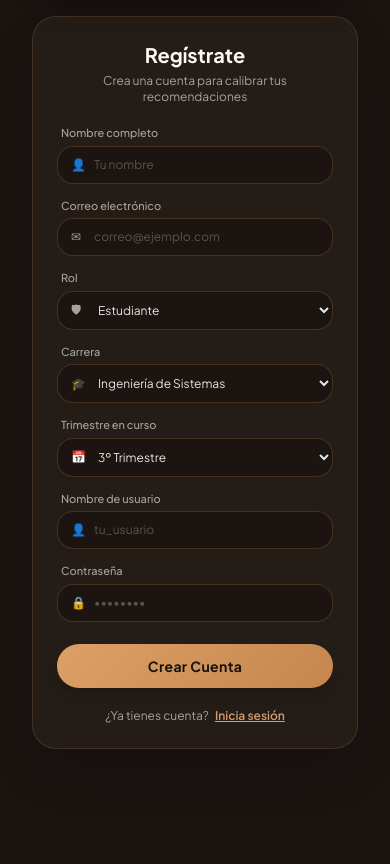
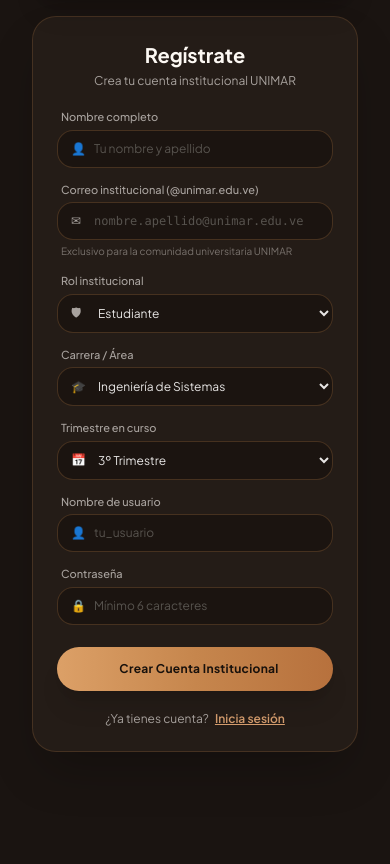
Before and after one commit to oscakr/Caramel, a FastAPI app: page /register in a window 390 px wide. Shown: the part 228-1092 px from the top of the page. Before the commit the page ends 977 px from the top, so only its background shows below. Run offline with FastAPI, Linux system fonts and the light colour scheme; some libraries are stand-ins or nearby versions.

Commit message:
feat: enforce unimar.edu.ve institutional email validation and smooth UX

```diff
--- a/app/templates/register.html
+++ b/app/templates/register.html
@@ -3,7 +3,17 @@
 {% block title %}Caramel - Regístrate{% endblock %}
 
 {% block content %}
-<div class="flex flex-col items-center justify-center min-h-[90vh] py-4 px-4">
+<div class="flex flex-col items-center justify-center min-h-[90vh] py-4 px-4"
+  x-data="{
+    email: '{{ form_data.email if form_data and form_data.email else '' }}',
+    isSubmitting: false,
+    get isUnimarEmail() {
+      return this.email.trim().toLowerCase().endsWith('@unimar.edu.ve') && this.email.split('@')[0].length >= 2;
+    },
+    get hasAtSign() {
+      return this.email.includes('@');
+    }
+  }">
 
   <!-- Header Collage & Visual Banner -->
   <div class="relative w-full max-w-[380px] h-44 rounded-3xl overflow-hidden mb-4 border border-caramel-500/20 shadow-xl">
@@ -27,61 +37,83 @@
   <div class="w-full max-w-[380px] bg-[#241c17] p-6 rounded-3xl border border-caramel-500/20 shadow-2xl">
     <div class="text-center mb-5">
       <h2 class="text-xl font-bold text-[#fcf8f3]">Regístrate</h2>
-      <p class="text-xs text-stone-400 mt-1">Crea una cuenta para calibrar tus recomendaciones</p>
+      <p class="text-xs text-stone-400 mt-1">Crea tu cuenta institucional UNIMAR</p>
     </div>
 
     {% if error %}
-    <div class="mb-4 p-3 rounded-2xl bg-red-950/60 border border-red-500/30 text-red-300 text-xs text-center">
-      {{ error }}
+    <div class="mb-4 p-3 rounded-2xl bg-red-950/70 border border-red-500/40 text-red-300 text-xs text-center space-y-1">
+      <p class="font-semibold">{{ error }}</p>
     </div>
     {% endif %}
 
-    <form method="POST" action="/register" class="space-y-3.5">
+    <form method="POST" action="/register" @submit="isSubmitting = true" class="space-y-3.5">
       <!-- Nombre Completo -->
       <div>
         <label class="block text-[11px] font-medium text-stone-400 mb-1 ml-1">Nombre completo</label>
         <div class="relative">
           <span class="absolute inset-y-0 left-0 pl-3.5 flex items-center pointer-events-none text-stone-400 text-xs">👤</span>
-          <input type="text" name="full_name" required placeholder="Tu nombre"
+          <input type="text" name="full_name" required placeholder="Tu nombre y apellido"
+            value="{{ form_data.full_name if form_data and form_data.full_name else '' }}"
             class="w-full pl-9 pr-4 py-2.5 bg-[#1b1410] border border-caramel-500/25 rounded-2xl text-xs text-stone-200 placeholder-stone-600 focus:outline-none focus:border-caramel-400 transition">
         </div>
       </div>
 
-      <!-- Correo -->
+      <!-- Correo Institucional Obligatorio -->
       <div>
-        <label class="block text-[11px] font-medium text-stone-400 mb-1 ml-1">Correo electrónico</label>
+        <label class="block text-[11px] font-medium text-stone-400 mb-1 ml-1">Correo institucional (@unimar.edu.ve)</label>
         <div class="relative">
           <span class="absolute inset-y-0 left-0 pl-3.5 flex items-center pointer-events-none text-stone-400 text-xs">✉</span>
-          <input type="email" name="email" required placeholder="correo@ejemplo.com"
-            class="w-full pl-9 pr-4 py-2.5 bg-[#1b1410] border border-caramel-500/25 rounded-2xl text-xs text-stone-200 placeholder-stone-600 focus:outline-none focus:border-caramel-400 transition">
+          <input type="email" name="email" required placeholder="nombre.apellido@unimar.edu.ve"
+            x-model="email"
+            class="w-full pl-9 pr-4 py-2.5 bg-[#1b1410] border rounded-2xl text-xs text-stone-200 placeholder-stone-600 focus:outline-none transition font-mono"
+            :class="isUnimarEmail ? 'border-emerald-500/50 focus:border-emerald-400' : (hasAtSign ? 'border-amber-500/40 focus:border-amber-400' : 'border-caramel-500/25 focus:border-caramel-400')">
+        </div>
+
+        <!-- Live Domain Feedback Hint -->
+        <div class="text-[10px] mt-1 ml-1">
+          <template x-if="!email">
+            <span class="text-stone-500">Exclusivo para la comunidad universitaria UNIMAR</span>
+          </template>
+          <template x-if="email && isUnimarEmail">
+            <span class="text-emerald-400 font-medium flex items-center space-x-1">
+              <span>✓</span>
+              <span>Dominio institucional válido</span>
+            </span>
+          </template>
+          <template x-if="email && hasAtSign && !isUnimarEmail">
+            <span class="text-amber-400 font-medium flex items-center space-x-1">
+              <span>⚠</span>
+              <span>Debe terminar en @unimar.edu.ve</span>
+            </span>
+          </template>
         </div>
       </div>
 
-      <!-- Rol -->
+      <!-- Rol Académico -->
       <div>
-        <label class="block text-[11px] font-medium text-stone-400 mb-1 ml-1">Rol</label>
+        <label class="block text-[11px] font-medium text-stone-400 mb-1 ml-1">Rol institucional</label>
         <div class="relative">
           <span class="absolute inset-y-0 left-0 pl-3.5 flex items-center pointer-events-none text-stone-400 text-xs">🛡</span>
           <select name="rol_nombre" required
             class="w-full pl-9 pr-4 py-2.5 bg-[#1b1410] border border-caramel-500/25 rounded-2xl text-xs text-stone-200 focus:outline-none focus:border-caramel-400 transition">
-            <option value="Estudiante">Estudiante</option>
-            <option value="Docente de Cátedra">Docente de Cátedra</option>
-            <option value="Curador/Administrador">Curador / Administrador</option>
+            <option value="Estudiante" {% if form_data and form_data.rol_nombre == 'Estudiante' %}selected{% endif %}>Estudiante</option>
+            <option value="Docente de Cátedra" {% if form_data and form_data.rol_nombre == 'Docente de Cátedra' %}selected{% endif %}>Docente de Cátedra</option>
+            <option value="Curador/Administrador" {% if form_data and form_data.rol_nombre == 'Curador/Administrador' %}selected{% endif %}>Curador / Administrador</option>
           </select>
         </div>
       </div>
 
       <!-- Carrera Académica -->
       <div>
-        <label class="block text-[11px] font-medium text-stone-400 mb-1 ml-1">Carrera</label>
+        <label class="block text-[11px] font-medium text-stone-400 mb-1 ml-1">Carrera / Área</label>
         <div class="relative">
           <span class="absolute inset-y-0 left-0 pl-3.5 flex items-center pointer-events-none text-stone-400 text-xs">🎓</span>
           <select name="carrera" required
             class="w-full pl-9 pr-4 py-2.5 bg-[#1b1410] border border-caramel-500/25 rounded-2xl text-xs text-stone-200 focus:outline-none focus:border-caramel-400 transition">
-            <option value="Ingeniería de Sistemas">Ingeniería de Sistemas</option>
-            <option value="Computación">Computación</option>
-            <option value="Ingeniería Civil">Ingeniería Civil</option>
-            <option value="Ingeniería Industrial">Ingeniería Industrial</option>
+            <option value="Ingeniería de Sistemas" {% if form_data and form_data.carrera == 'Ingeniería de Sistemas' %}selected{% endif %}>Ingeniería de Sistemas</option>
+            <option value="Computación" {% if form_data and form_data.carrera == 'Computación' %}selected{% endif %}>Computación</option>
+            <option value="Ingeniería Civil" {% if form_data and form_data.carrera == 'Ingeniería Civil' %}selected{% endif %}>Ingeniería Civil</option>
+            <option value="Ingeniería Industrial" {% if form_data and form_data.carrera == 'Ingeniería Industrial' %}selected{% endif %}>Ingeniería Industrial</option>
           </select>
         </div>
       </div>
@@ -94,19 +126,20 @@
           <select name="trimestre" required
             class="w-full pl-9 pr-4 py-2.5 bg-[#1b1410] border border-caramel-500/25 rounded-2xl text-xs text-stone-200 focus:outline-none focus:border-caramel-400 transition">
             {% for t in range(1, 13) %}
-            <option value="{{ t }}" {% if t == 3 %}selected{% endif %}>{{ t }}º Trimestre</option>
+            <option value="{{ t }}" {% if (form_data and form_data.trimestre == t) or (not form_data and t == 3) %}selected{% endif %}>{{ t }}º Trimestre</option>
             {% endfor %}
-            <option value="0">Graduado / Docente</option>
+            <option value="0" {% if form_data and form_data.trimestre == 0 %}selected{% endif %}>Graduado / Docente</option>
           </select>
         </div>
       </div>
 
-      <!-- Usuario -->
+      <!-- Nombre de Usuario -->
       <div>
         <label class="block text-[11px] font-medium text-stone-400 mb-1 ml-1">Nombre de usuario</label>
         <div class="relative">
           <span class="absolute inset-y-0 left-0 pl-3.5 flex items-center pointer-events-none text-stone-400 text-xs">👤</span>
           <input type="text" name="username" required placeholder="tu_usuario"
+            value="{{ form_data.username if form_data and form_data.username else '' }}"
             class="w-full pl-9 pr-4 py-2.5 bg-[#1b1410] border border-caramel-500/25 rounded-2xl text-xs text-stone-200 placeholder-stone-600 focus:outline-none focus:border-caramel-400 transition">
         </div>
       </div>
@@ -116,14 +149,29 @@
         <label class="block text-[11px] font-medium text-stone-400 mb-1 ml-1">Contraseña</label>
         <div class="relative">
           <span class="absolute inset-y-0 left-0 pl-3.5 flex items-center pointer-events-none text-stone-400 text-xs">🔒</span>
-          <input type="password" name="password" required placeholder="••••••••"
+          <input type="password" name="password" required placeholder="Mínimo 6 caracteres"
             class="w-full pl-9 pr-4 py-2.5 bg-[#1b1410] border border-caramel-500/25 rounded-2xl text-xs text-stone-200 placeholder-stone-600 focus:outline-none focus:border-caramel-400 transition">
         </div>
       </div>
 
+      <!-- Super Smooth Button Component -->
       <div class="pt-2">
-        <button type="submit" class="w-full py-3 rounded-full btn-caramel text-sm font-bold tracking-wide shadow-lg">
-          Crear Cuenta
+        <button type="submit"
+          :disabled="isSubmitting"
+          class="group relative overflow-hidden w-full py-3.5 px-6 rounded-full text-xs sm:text-sm font-bold tracking-wide shadow-xl flex items-center justify-center space-x-2 text-[#18110c] bg-gradient-to-r from-[#dca067] via-[#c6864d] to-[#b7713d] hover:brightness-105 active:scale-[0.985] transition-all duration-300 ease-out cursor-pointer hover:shadow-2xl hover:shadow-caramel-500/30 disabled:opacity-75 disabled:cursor-not-allowed">
+
+          <!-- Subtle Shimmer Sweep Effect -->
+          <span class="absolute inset-0 w-full h-full bg-gradient-to-r from-transparent via-white/20 to-transparent -translate-x-full group-hover:translate-x-full transition-transform duration-1000 ease-in-out pointer-events-none"></span>
+
+          <!-- Spinner when submitting -->
+          <template x-if="isSubmitting">
+            <svg class="animate-spin -ml-1 mr-2 h-4 w-4 text-[#18110c]" fill="none" viewBox="0 0 24 24">
+              <circle class="opacity-25" cx="12" cy="12" r="10" stroke="currentColor" stroke-width="4"></circle>
+              <path class="opacity-75" fill="currentColor" d="M4 12a8 8 0 018-8v8H4z"></path>
+            </svg>
+          </template>
+
+          <span x-text="isSubmitting ? 'Creando cuenta...' : 'Crear Cuenta Institucional'"></span>
         </button>
       </div>
     </form>
```
Also changed, not shown: app/routes/auth.py (+26 -6 lines), app/security.py (+17 -0 lines), app/seed_data.py (+6 -6 lines), app/templates/login.html (+7 -4 lines), caramel.db.
